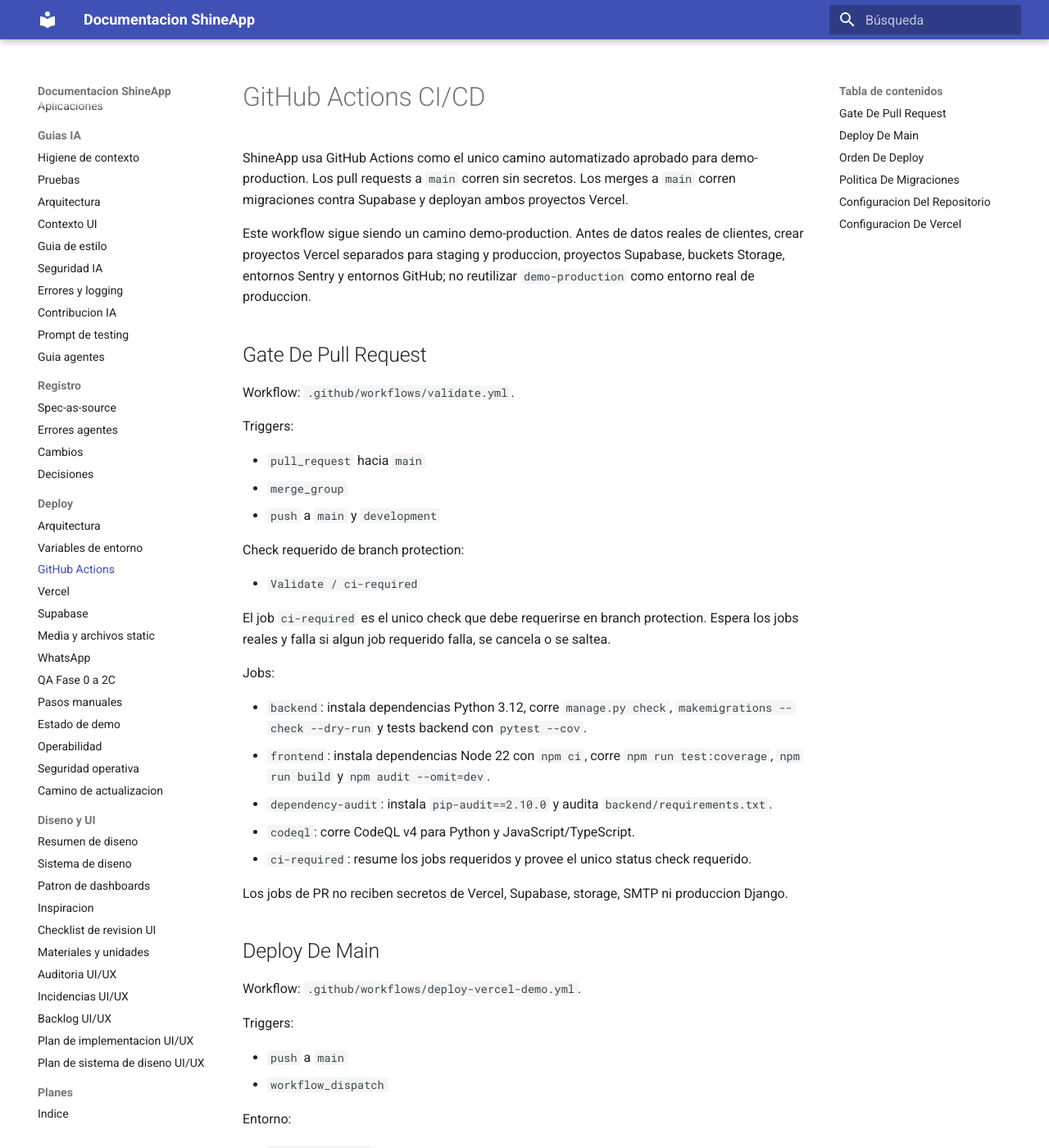
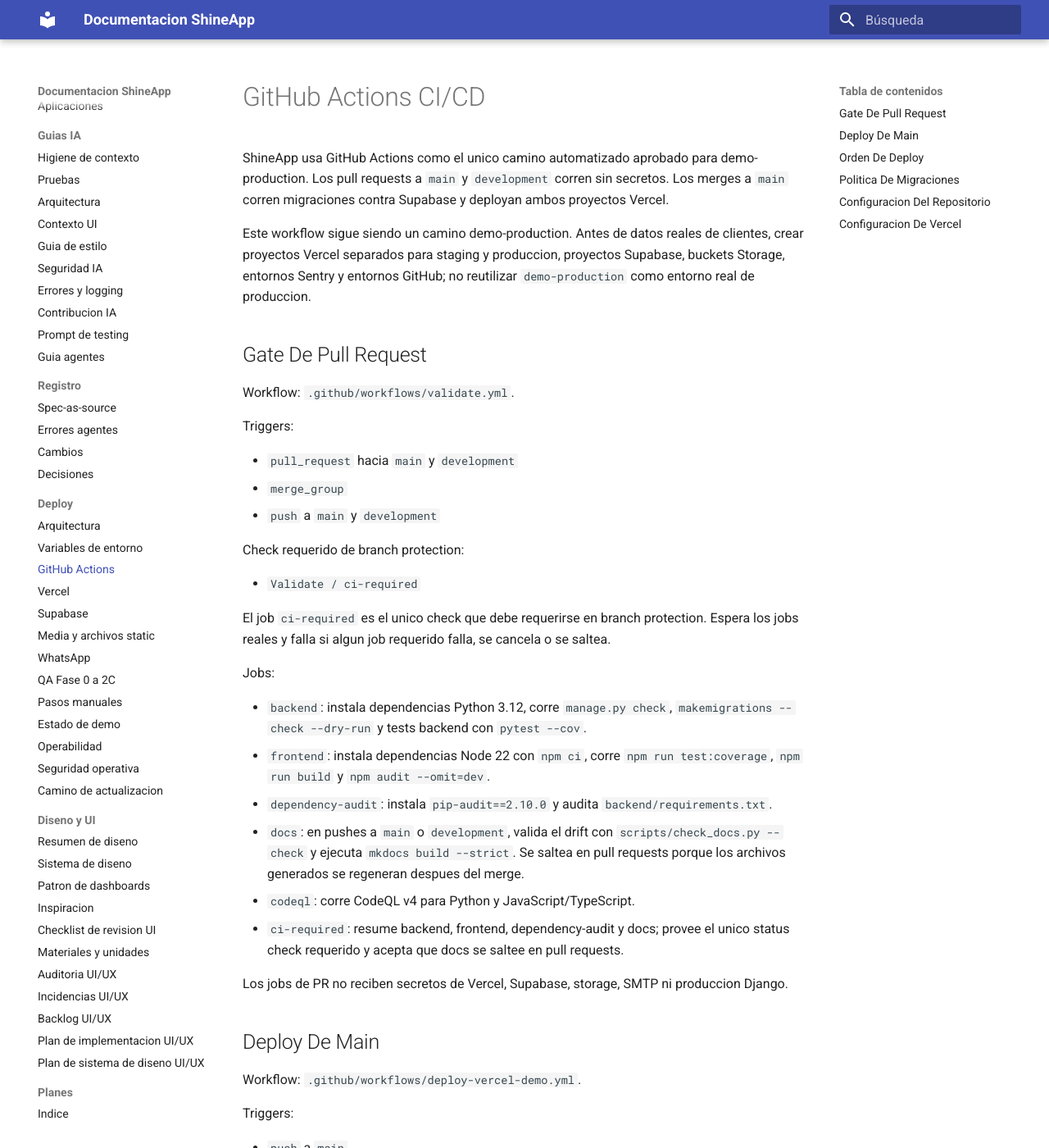
Before and after one commit to juanikitro/ShineApp, an MkDocs documentation site: the page built from docs/deployment/github-actions.md, in a window 1280 px wide and 1400 px high. Shown: the whole window at 82% size. Built offline with MkDocs 1.6.1 and Material for MkDocs 9.7.7, drawn with Linux system fonts in a browser that asks for light colours; some of the changed text lies outside the part shown.

```diff
--- a/docs/deployment/github-actions.md
+++ b/docs/deployment/github-actions.md
@@ -1,6 +1,6 @@
 # GitHub Actions CI/CD
 
-ShineApp usa GitHub Actions como el unico camino automatizado aprobado para demo-production. Los pull requests a `main` corren sin secretos. Los merges a `main` corren migraciones contra Supabase y deployan ambos proyectos Vercel.
+ShineApp usa GitHub Actions como el unico camino automatizado aprobado para demo-production. Los pull requests a `main` y `development` corren sin secretos. Los merges a `main` corren migraciones contra Supabase y deployan ambos proyectos Vercel.
 
 Este workflow sigue siendo un camino demo-production. Antes de datos reales de clientes, crear proyectos Vercel separados para staging y produccion, proyectos Supabase, buckets Storage, entornos Sentry y entornos GitHub; no reutilizar `demo-production` como entorno real de produccion.
 
@@ -10,7 +10,7 @@ Workflow: `.github/workflows/validate.yml`.
 
 Triggers:
 
-- `pull_request` hacia `main`
+- `pull_request` hacia `main` y `development`
 - `merge_group`
 - `push` a `main` y `development`
 
@@ -25,8 +25,9 @@ Jobs:
 - `backend`: instala dependencias Python 3.12, corre `manage.py check`, `makemigrations --check --dry-run` y tests backend con `pytest --cov`.
 - `frontend`: instala dependencias Node 22 con `npm ci`, corre `npm run test:coverage`, `npm run build` y `npm audit --omit=dev`.
 - `dependency-audit`: instala `pip-audit==2.10.0` y audita `backend/requirements.txt`.
+- `docs`: en pushes a `main` o `development`, valida el drift con `scripts/check_docs.py --check` y ejecuta `mkdocs build --strict`. Se saltea en pull requests porque los archivos generados se regeneran despues del merge.
 - `codeql`: corre CodeQL v4 para Python y JavaScript/TypeScript.
-- `ci-required`: resume los jobs requeridos y provee el unico status check requerido.
+- `ci-required`: resume backend, frontend, dependency-audit y docs; provee el unico status check requerido y acepta que docs se saltee en pull requests.
 
 Los jobs de PR no reciben secretos de Vercel, Supabase, storage, SMTP ni produccion Django.
 
@@ -108,6 +109,10 @@ Proteger `main` con:
 - No permitir bypass de la configuracion anterior.
 - Bloquear force pushes y borrado de ramas.
 
+El mismo gate `Validate / ci-required` debe proteger `development`: los cambios
+entran por pull request, requieren conversaciones resueltas y no admiten push
+directo, force-push ni borrado de la rama.
+
 Si merge queue esta habilitado, mantener el trigger `merge_group` en `validate.yml`; si no, los merges en cola pueden fallar porque nunca se reportan los checks requeridos.
 
 ## Configuracion De Vercel
```
Also changed, not shown: CHANGELOG.md (+3 -0 lines), docs/registro/cambios/2026-08-24-github-project-ci-development.md (added, +26 -0 lines), docs/registro/cambios/index.md (+1 -0 lines).
